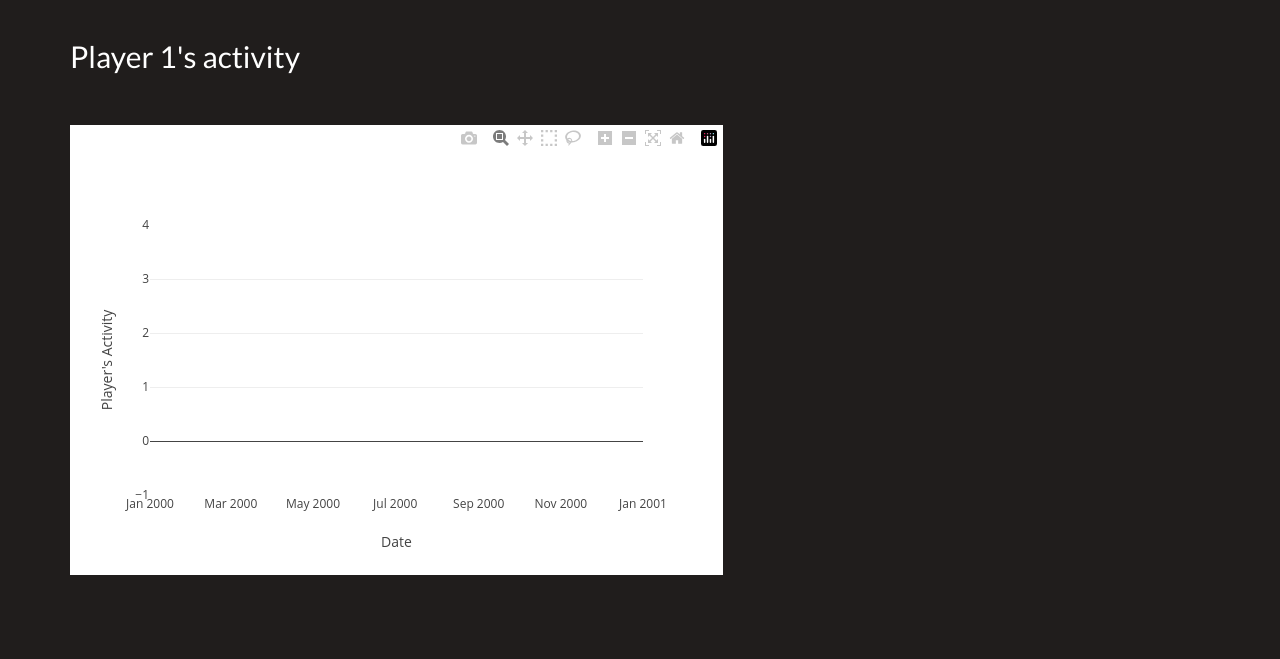
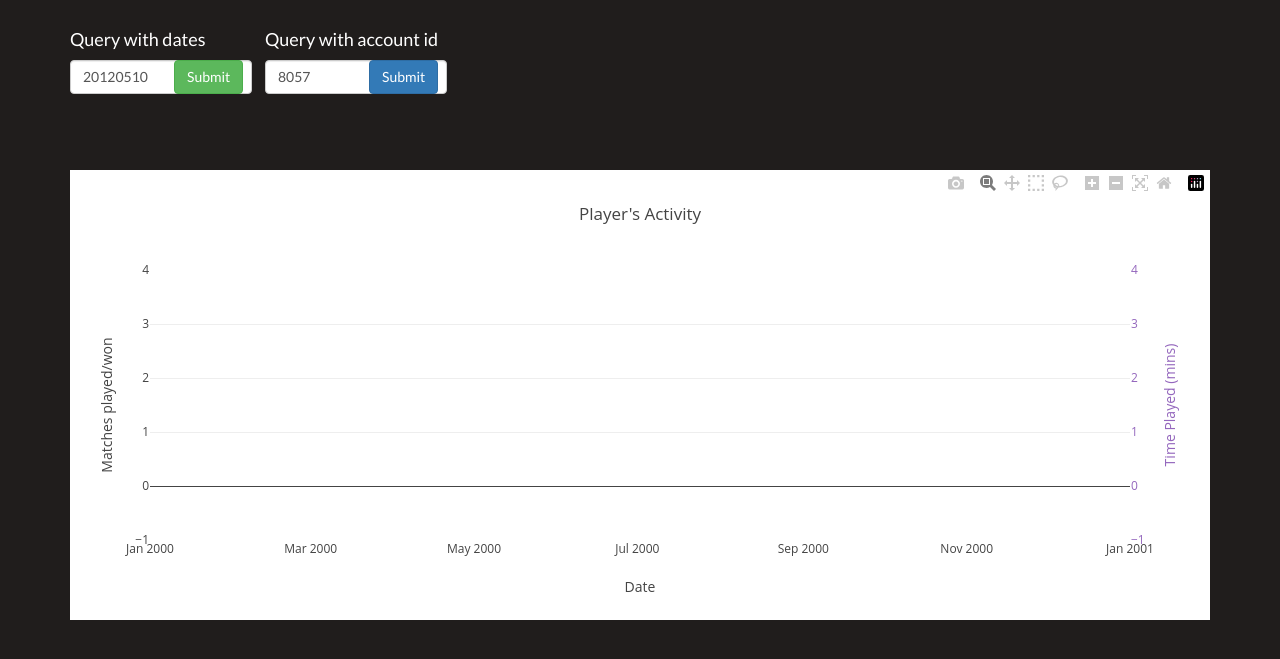
Before and after one commit to antiflee/dota-insight-django, a Django app: page /players/1/ in a window 1280 px wide. Shown: the part 52-711 px from the top of the page. Run offline with Django 3.2, Linux system fonts and the light colour scheme; data that the repository does not hold is empty; some libraries are stand-ins or nearby versions.

Commit message:
change the layout of playerHome and playerDeatil html templates.

```diff
--- a/players/templates/players/playerDetail.html
+++ b/players/templates/players/playerDetail.html
@@ -18,14 +18,38 @@
 {% block content %}
 
 <div class="container">
-	<div class="">
-	  <h2 style="display:inline-block;">
-	    Player {{ account_id }}'s activity
-	  </h2>
+	<div class="row">
+		<div class="col-lg-2">
+			<form class="form-inline">
+				<h4>Query with dates</h4>
+				<div class="col-auto">
+					<label class="sr-only" for="dateInput">dateInput</label>
+					<input type="text" class="form-control mb-2" name="dateInput" value="20120510" id="dateInput" placeholder="yyyyMMdd">
+				</div>
+				<div class="col-auto">
+					<button style="display:block;position:relative;top:-34px;left:104px"
+					id="dateQuerySubmit" type="submit" class="btn btn-success mb-2">Submit</button>
+				</div>
+			</form>
+		</div>
+		<div class="col-lg-3">
+			<form class="form-inline">
+				<h4>Query with account id</h4>
+				<div class="col-auto">
+					<label class="sr-only" for="dateInput">accountIdInput</label>
+					<input type="text" class="form-control mb-2" name="accountIdInput"
+						value="8057" id="accIdInput" placeholder="Enter your account id...">
+				</div>
+				<div class="col-auto">
+					<button style="display:block;position:relative;top:-34px;left:104px"
+					id="playerDetailQuerySubmit" type="submit" class="btn btn-primary mb-2">Submit</button>
+				</div>
+			</form>
+		</div>
 	</div>
 
   <div class="row">
-    <div class="col col-lg-7">
+    <div class="col col-lg-12">
 			<h4 id="messageUpdating">Updating...</h4>
       <div id="playerActivityDiv" width="1400" height="500" style="margin-top:42px;"></div>
     </div>
@@ -64,49 +88,73 @@
 
 		var trace1 = {
 			x: data['dates'],
-			y: data['matches'],
-        type: 'bar',
-        name: 'Matches Played',
-        marker: {
-          color: 'rgb(49,130,189)',
-          opacity: 0.7,
-        }
-		};
-		var trace2 = {
-			x: data['dates'],
 			y: data['wins'],
       type: 'bar',
       name: 'Matches Won',
       marker: {
-        color: 'rgb(24,24,24)',
+        color: 'rgb(4,112,40)',
         opacity: 0.5
       }
+		};
+		var trace2 = {
+			x: data['dates'],
+			y: data['losses'],
+        type: 'bar',
+        name: 'Matches Lost',
+        marker: {
+          color: 'rgb(124,8,39)',
+          opacity: 0.7,
+        }
 		};
 		var trace3 = {
 			x: data['dates'],
 			y: data['total_time'],
-      type: 'bar',
+      type: 'lines',
       name: 'Time Played',
       marker: {
-        color: 'rgb(244,244,24)',
+        color: 'rgb(205,65,244)',
         opacity: 1
-      }
+      },
+  		yaxis: "y2",
 		};
-		var plot_data = [trace1,trace2];
+
+		var plot_data = [trace1,trace2,trace3];
 	  var layout = {
 		  xaxis: {
 		    type: 'date',
 		    title: 'Date'
 		  },
 		  yaxis: {
-				// range: [0,1],
-		    title: "Player's Activity"
+		    title: "Matches played/won"
 		  },
-      barmode: 'group',
+		  yaxis2: {
+		    title: "Time Played (mins)",
+		    titlefont: {color: "rgb(148, 103, 189)"},
+		    tickfont: {color: "rgb(148, 103, 189)"},
+		    overlaying: "y",
+		    side: "right"
+		  },
+		  bargap :0.05,
+      barmode: 'stack',
+			title: "Player's Activity",
 	  };
 
 		Plotly.newPlot('playerActivityDiv', plot_data, layout);
 	}
+
+	$(document.body).on("click", "#dateQuerySubmit", function(e) {
+    e.preventDefault();
+    e.stopPropagation();
+		var date = $("input[name=accountIdInput]").val();
+		window.location.href = "{% url 'players:playersHome' %}";
+  })
+
+	$(document.body).on("click", "#playerDetailQuerySubmit", function(e) {
+    e.preventDefault();
+    e.stopPropagation();
+		var account_id = $("input[name=accountIdInput]").val();
+		window.location.href = "{% url 'players:playersHome' %}"+account_id;
+  })
 
 	$(document).ready(getPlayerActivityHistory(accountId))
   </script>
--- a/players/views.py
+++ b/players/views.py
@@ -42,14 +42,13 @@ def getPlayerActivityHistory(request,account_id):
         wins.append(row.matches_won)
         total_time.append(row.time_played_in_sec)
 
-    res = {'dates':dates,'matches':matches,'wins':wins,'total_time':total_time}
+    losses = [matches[i]-wins[i] for i in range(len(matches))]
+    total_time = [x // 60 for x in total_time]
+    res = {'dates':dates,'matches':matches,'wins':wins,'losses':losses,'total_time':total_time}
 
     resJson = json.dumps(res)
 
     return JsonResponse(resJson,safe=False)
-
-
-
 
 # Get num of players in each region from Redis
 def realTimeRegion(request):
@@ -79,7 +78,7 @@ def realTimeRegion(request):
 
     return JsonResponse(resJson,safe=False)
 
-# Given a date, returns DAU in the following 15 days.
+# Given a date, returns DAU in the following 30 days.
 from datetime import date as datetime_date, timedelta
 
 def DAU(request):
@@ -87,7 +86,7 @@ def DAU(request):
     year, month, day = int(date[:4]), int(date[4:6]), int(date[6:])
 
     start_date = datetime_date(year,month,day)
-    delta = 15
+    delta = 30
 
     date_list, num_list = [], []
 
```
Also changed, not shown: players/templates/players/playersHome.html (+34 -21 lines).
